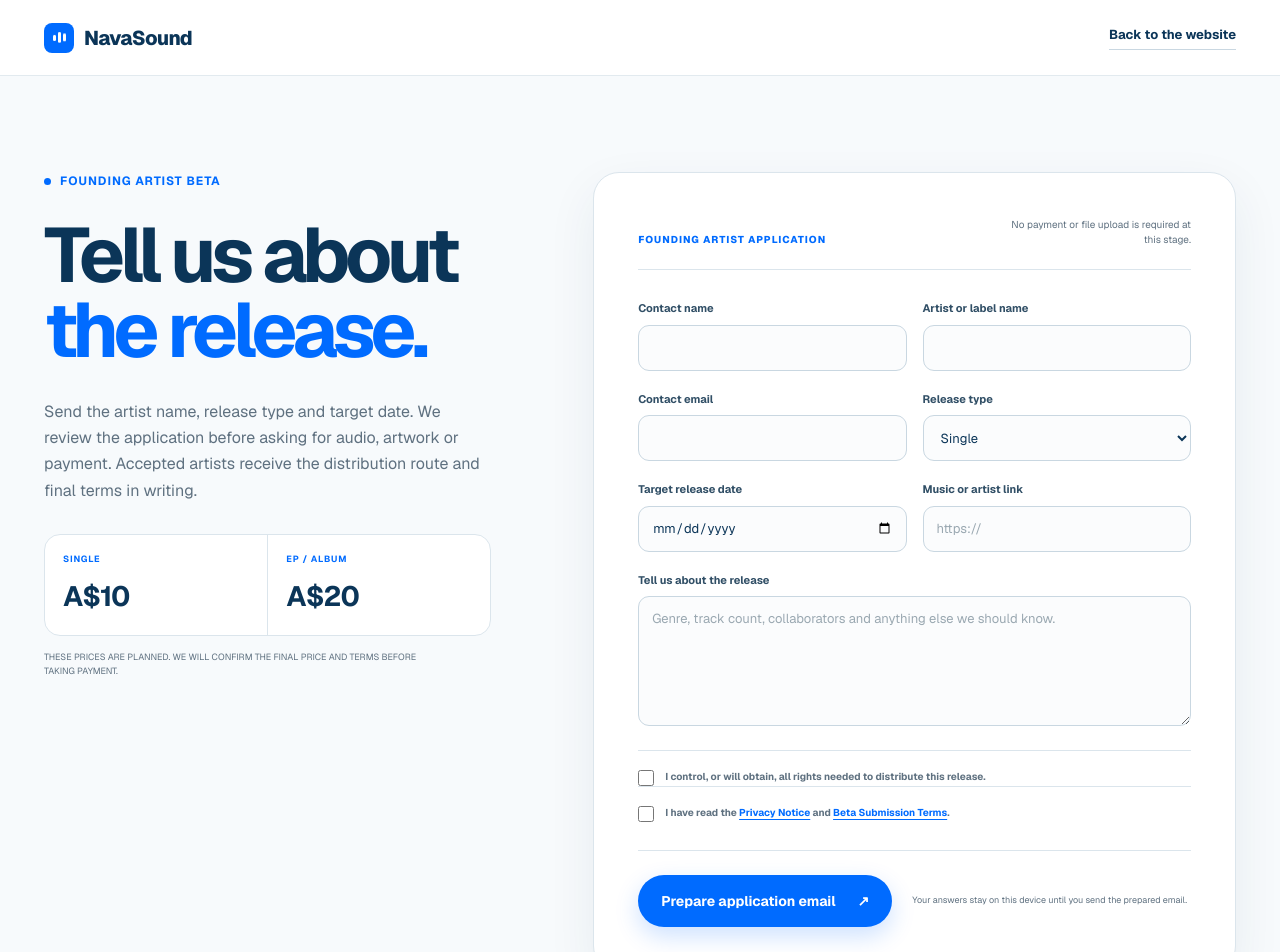
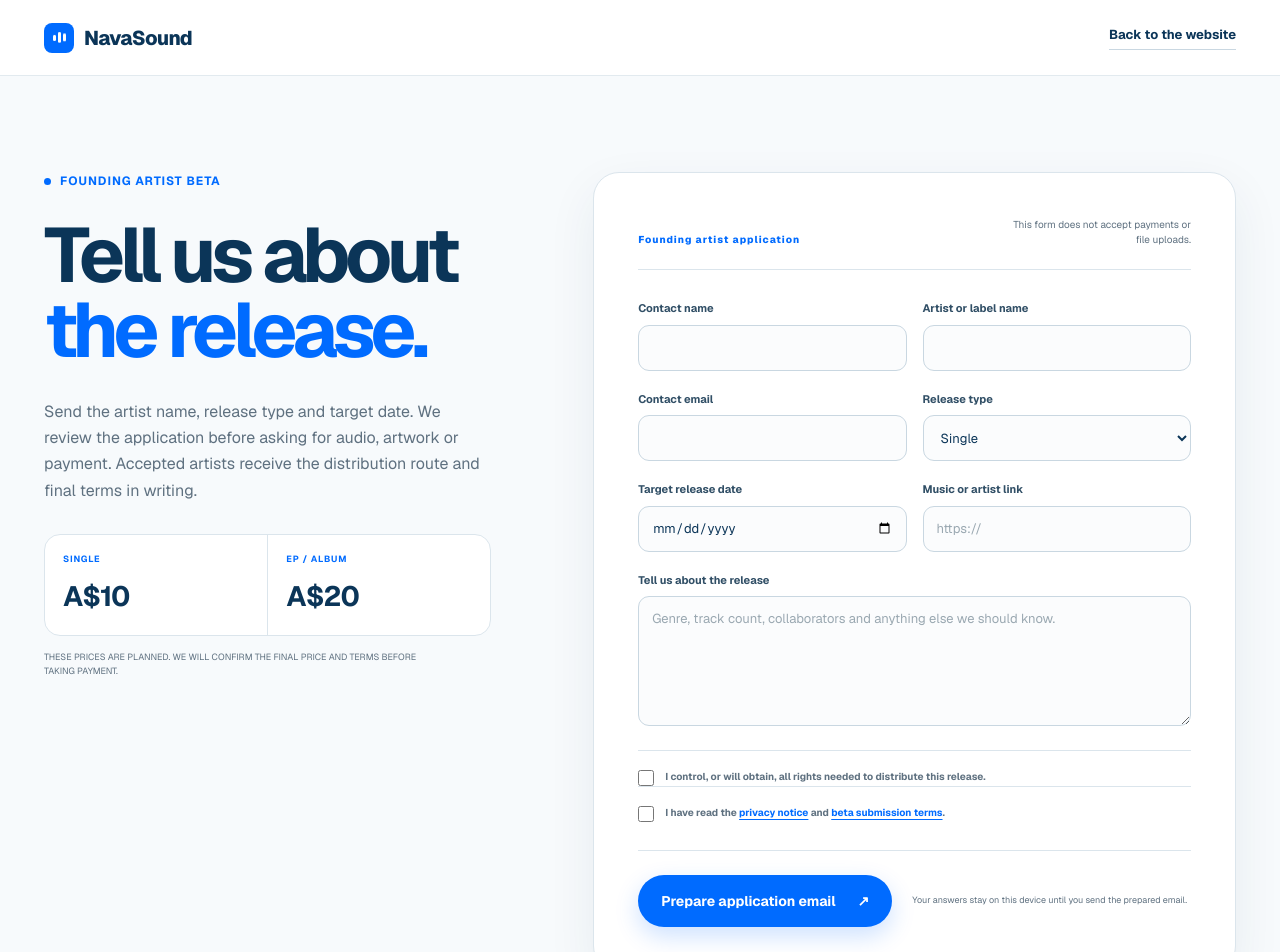
Before and after one commit to mehdiamiry40/navasound, a Next.js app: page /apply in a window 1280 px wide. Shown: the top 952 px of the page. Built offline with nearby package versions, Linux system fonts and the light colour scheme.

Commit message:
Rewrite application form copy with Unslop pass

```diff
--- a/src/app/apply/application-form.tsx
+++ b/src/app/apply/application-form.tsx
@@ -11,11 +11,11 @@ export default function ApplicationForm() {
 
     const form = new FormData(event.currentTarget);
     const artistName = String(form.get("artistName") || "").trim();
-    const subject = `Founding artist application — ${artistName}`;
+    const subject = `Founding artist application: ${artistName}`;
     const body = [
       "Hello NavaSound,",
       "",
-      "I would like to apply for the founding-artist beta.",
+      "I would like to apply for the founding artist beta.",
       "",
       `Contact name: ${form.get("contactName")}`,
       `Artist or label name: ${artistName}`,
@@ -37,8 +37,8 @@ export default function ApplicationForm() {
   return (
     <form className="application-form" onSubmit={prepareEmail}>
       <div className="form-heading">
-        <span>FOUNDING ARTIST APPLICATION</span>
-        <p>No payment or file upload is required at this stage.</p>
+        <span>Founding artist application</span>
+        <p>This form does not accept payments or file uploads.</p>
       </div>
 
       <div className="field-grid">
@@ -89,8 +89,8 @@ export default function ApplicationForm() {
       <label className="rights-check legal-check">
         <input name="legal" type="checkbox" required />
         <span>
-          I have read the <Link href="/legal/privacy">Privacy Notice</Link> and{" "}
-          <Link href="/legal/beta">Beta Submission Terms</Link>.
+          I have read the <Link href="/legal/privacy">privacy notice</Link> and{" "}
+          <Link href="/legal/beta">beta submission terms</Link>.
         </span>
       </label>
 
@@ -100,7 +100,7 @@ export default function ApplicationForm() {
         </button>
         <p aria-live="polite">
           {prepared
-            ? "Your email app should now be open. Review the application and press send."
+            ? "Your email app should be open. Check the application, then send it."
             : "Your answers stay on this device until you send the prepared email."}
         </p>
       </div>
```
